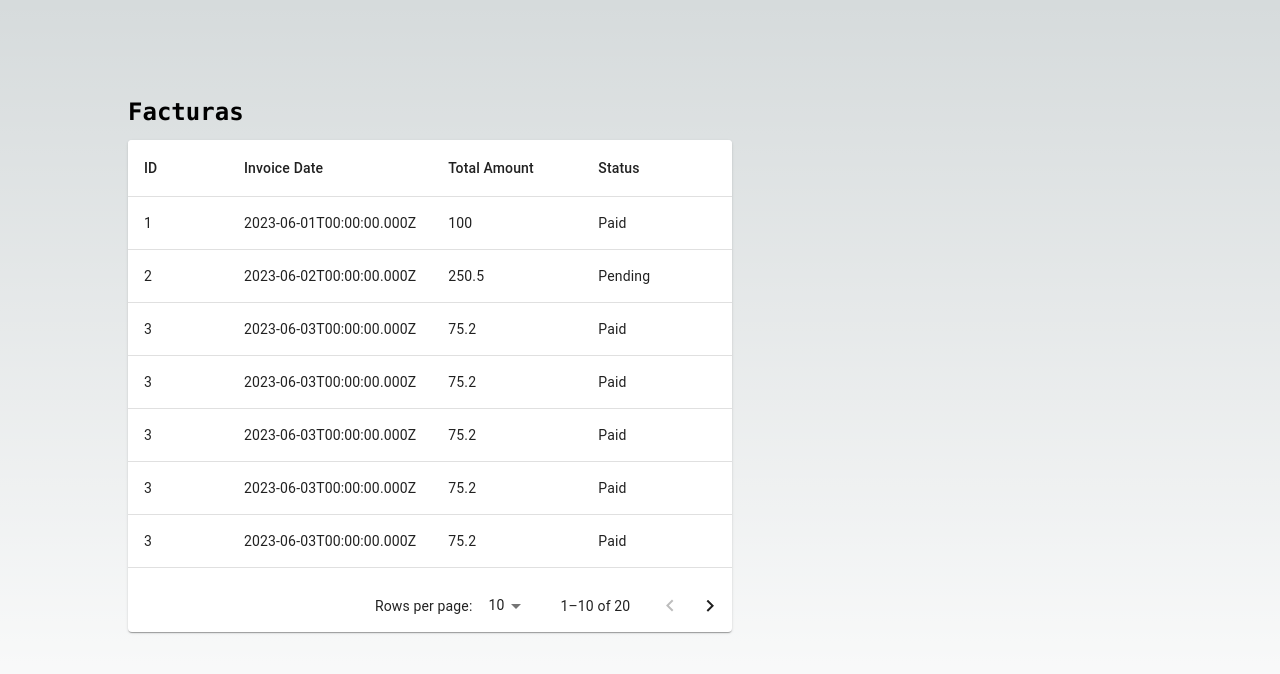
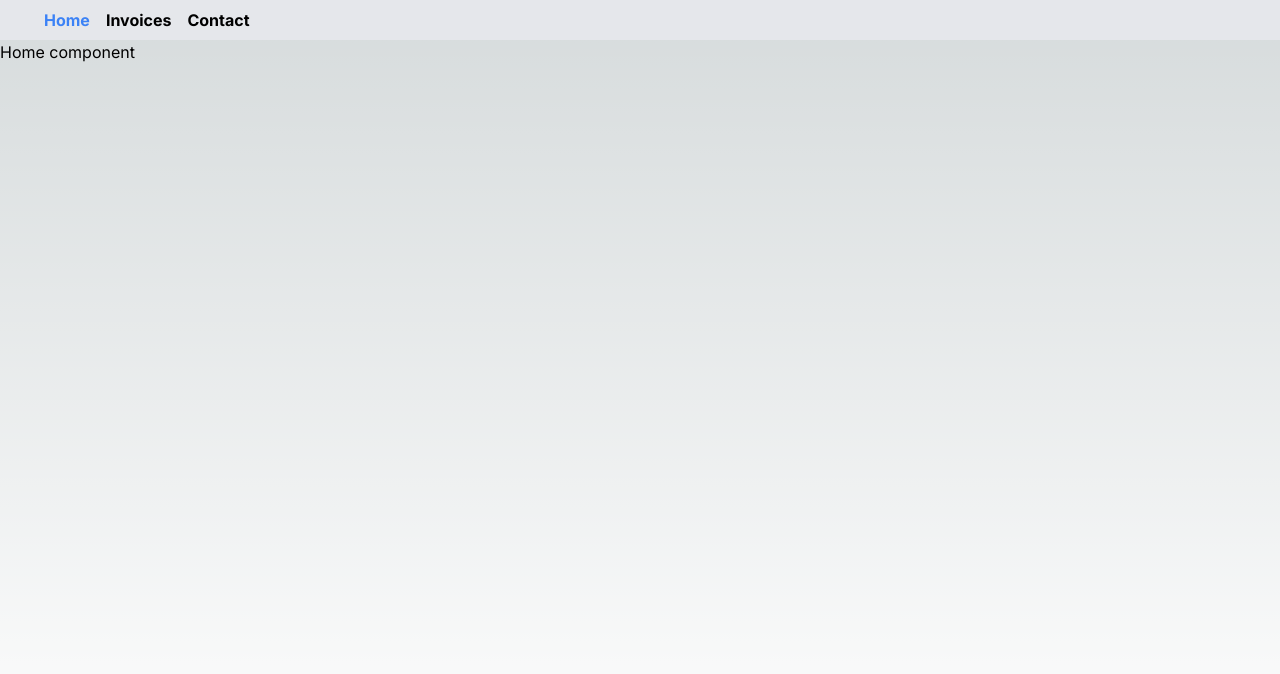
Before and after one commit to ProyectosGrowthTech/crm-app-web, a Next.js app: page / in a window 1280 px wide. Shown: the top 674 px of the page. Built offline with nearby package versions, Linux system fonts and the light colour scheme.

Commit message:
Add more styles and components

```diff
--- /dev/null
+++ b/app/carousel.tsx
@@ -0,0 +1,23 @@
+import React from 'react';
+
+interface CarouselProps {
+  handleSectionChange: (section: string) => void;
+}
+
+const Carousel: React.FC<CarouselProps> = ({ handleSectionChange }) => {
+  return (
+    <div className="carousel">
+      <div className="carousel-item" onClick={() => handleSectionChange('home')}>
+        Home
+      </div>
+      <div className="carousel-item" onClick={() => handleSectionChange('invoices')}>
+        Invoices
+      </div>
+      <div className="carousel-item" onClick={() => handleSectionChange('contact')}>
+        Contact
+      </div>
+    </div>
+  );
+};
+
+export default Carousel;
--- a/app/globals.css
+++ b/app/globals.css
@@ -18,10 +18,12 @@
 
 body {
   color: rgb(var(--foreground-rgb));
-  background: linear-gradient(
-      to bottom,
+  background: linear-gradient(to bottom,
       transparent,
-      rgb(var(--background-end-rgb))
-    )
-    rgb(var(--background-start-rgb));
+      rgb(var(--background-end-rgb))) rgb(var(--background-start-rgb));
 }
+
+.carousel-item {
+  padding: 20px;
+  cursor: pointer;
+}
--- /dev/null
+++ b/app/invoices.tsx
@@ -0,0 +1,14 @@
+import React from 'react';
+import TableExample from './table';
+
+const InvoiceComponent = () => {
+  // Table component content goes here
+  return (
+    <>
+      <h1 className="mb-3 text-2xl font-semibold">Sold invoices</h1>
+      <TableExample />
+    </>
+  );
+};
+
+export default InvoiceComponent;
--- a/app/layout.tsx
+++ b/app/layout.tsx
@@ -4,7 +4,7 @@ import { Inter } from 'next/font/google'
 const inter = Inter({ subsets: ['latin'] })
 
 export const metadata = {
-  title: 'Create Next App',
+  title: 'CRM',
   description: 'Generated by create next app',
 }
 
--- a/app/page.tsx
+++ b/app/page.tsx
@@ -1,16 +1,70 @@
 'use client'
-import Image from 'next/image'
-import TableExample from './table'
+import React, { useState } from 'react';
+import Invoices from './invoices';
 
-export default function Home() {
+const Page = () => {
+  const [activeSection, setActiveSection] = useState('home');
+
+  const handleSectionChange = (section: string) => {
+    setActiveSection(section);
+  };
+
+  const renderComponent = () => {
+    switch (activeSection) {
+      case 'home':
+        return (
+          <div className="flex items-start">
+            <div className="w-1/2">Home component</div>
+          </div>
+        );
+      case 'invoices':
+        return (
+          <div className="pt-4">
+            <Invoices />
+          </div>
+        );
+      case 'contact':
+        return <div>Contact component</div>;
+      // Agrega más casos para otros elementos
+      default:
+        return null;
+    }
+  };
+
   return (
-    <main className="flex min-h-screen flex-col items-center justify-between p-24">
-      <div className="z-10 w-full max-w-5xl items-center justify-between font-mono text-sm lg:flex">
-      <div>
-        <h1 className={`mb-3 text-2xl font-semibold`}>Facturas</h1>
-        <TableExample />
-      </div>
+    <main className="flex min-h-screen flex-col items-start pt-0 pb-4 px-0">
+      <header className="banner bg-gray-200 py-2 w-full pl-11">
+        <nav className="flex items-center space-x-4">
+          <div
+            className={`banner-item cursor-pointer font-bold ${activeSection === 'home' ? 'text-blue-500' : ''
+              }`}
+            onClick={() => handleSectionChange('home')}
+          >
+            Home
+          </div>
+          <div
+            className={`banner-item cursor-pointer font-bold ${activeSection === 'invoices' ? 'text-blue-500' : ''
+              }`}
+            onClick={() => handleSectionChange('invoices')}
+          >
+            Invoices
+          </div>
+          <div
+            className={`banner-item cursor-pointer font-bold ${activeSection === 'contact' ? 'text-blue-500' : ''
+              }`}
+            onClick={() => handleSectionChange('contact')}
+          >
+            Contact
+          </div>
+          {/* Agrega más elementos del banner */}
+        </nav>
+      </header>
+
+      <div className="container mx-auto mt-0">
+        {renderComponent()}
       </div>
     </main>
-  )
-}
+  );
+};
+
+export default Page;
--- a/package.json
+++ b/package.json
@@ -24,12 +24,15 @@
     "postcss": "8.4.23",
     "react": "18.2.0",
     "react-dom": "18.2.0",
+    "react-slick": "^0.29.0",
     "react-tabulator": "^0.18.1",
+    "slick-carousel": "^1.8.1",
     "tabulator-tables": "^5.5.0",
     "tailwindcss": "3.3.2",
     "typescript": "5.0.4"
   },
   "devDependencies": {
+    "@types/react-slick": "^0.23.10",
     "@types/tabulator-tables": "^5.4.8"
   }
 }
```
Also changed, not shown: 1 other file (tests, documents, lock files or other folders).
